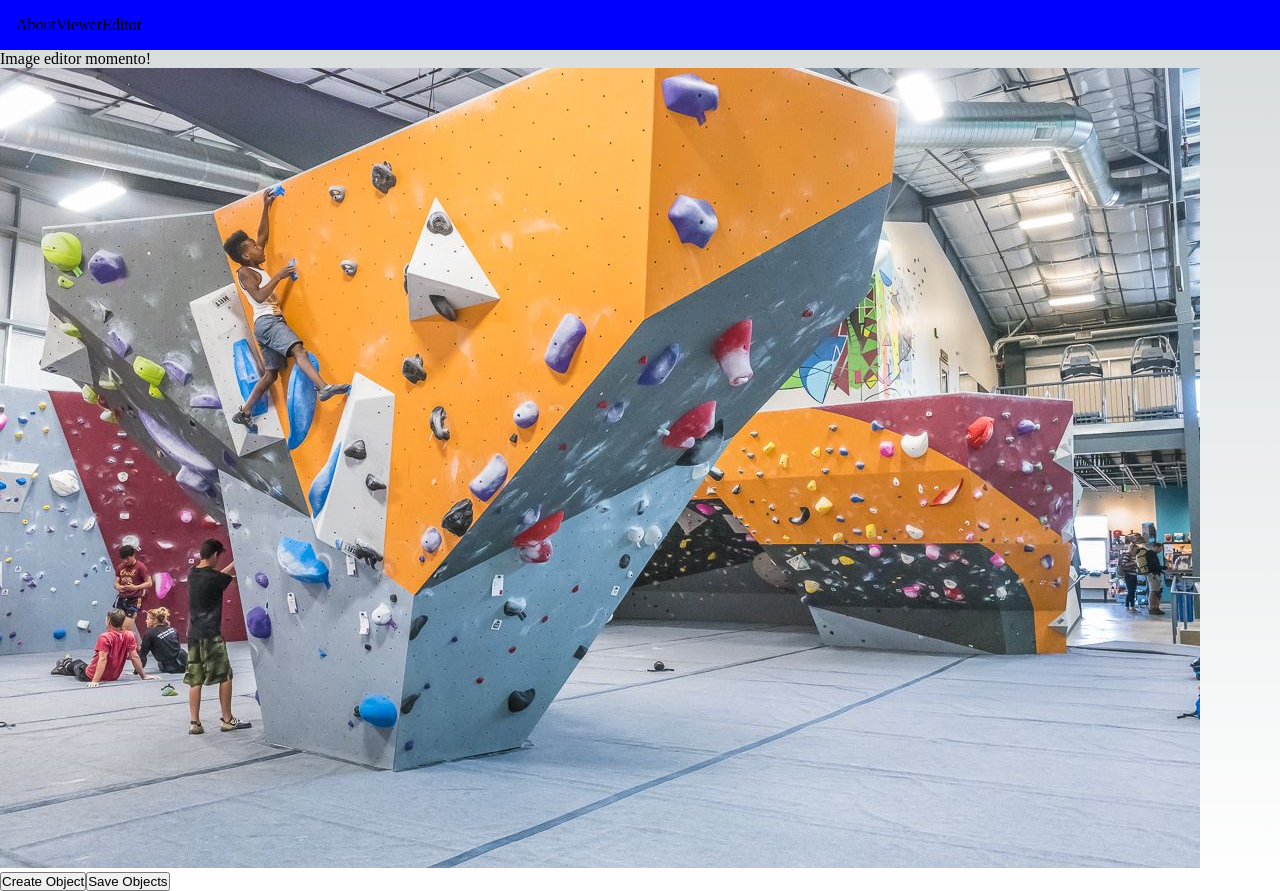
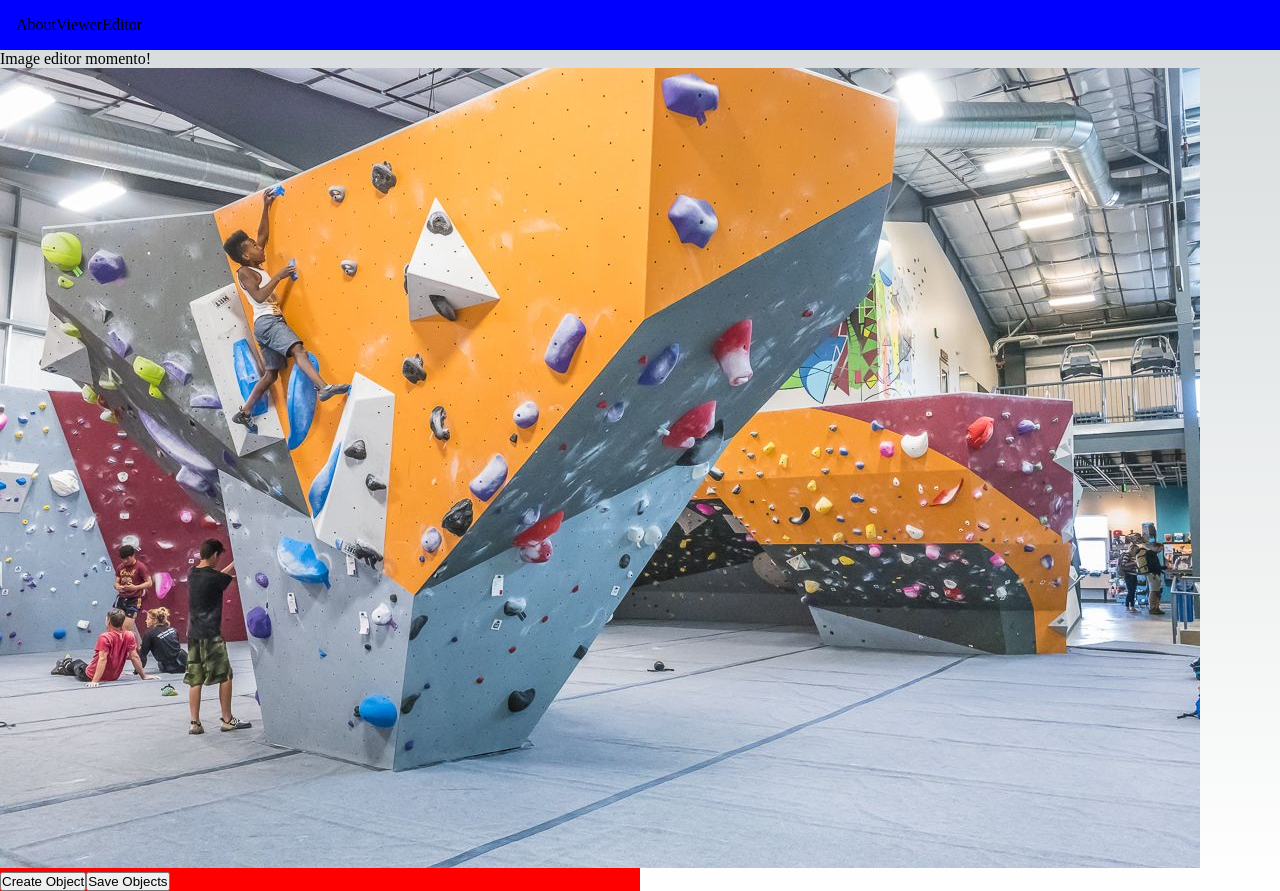
Before and after one commit to tayydev/digital-tape, a Next.js app: page /editor in a window 1280 px wide. Built offline with nearby package versions, Linux system fonts and the light colour scheme.

Commit message:
Push restrition

```diff
--- a/src/app/editor/editor.tsx
+++ b/src/app/editor/editor.tsx
@@ -23,7 +23,7 @@ function RouteEditor() {
 
     return <>
         <Stack direction={"row"}>
-            <Box style={{maxWidth: "50%"}} color={"red"}>
+            <Box style={{maxWidth: "50%", backgroundColor: "red"}}>
                 <ImageEditor routeState={[route, setRoute]}/>
             </Box>
             <HoldEditor routeState={[route, setRoute]}/>
```
